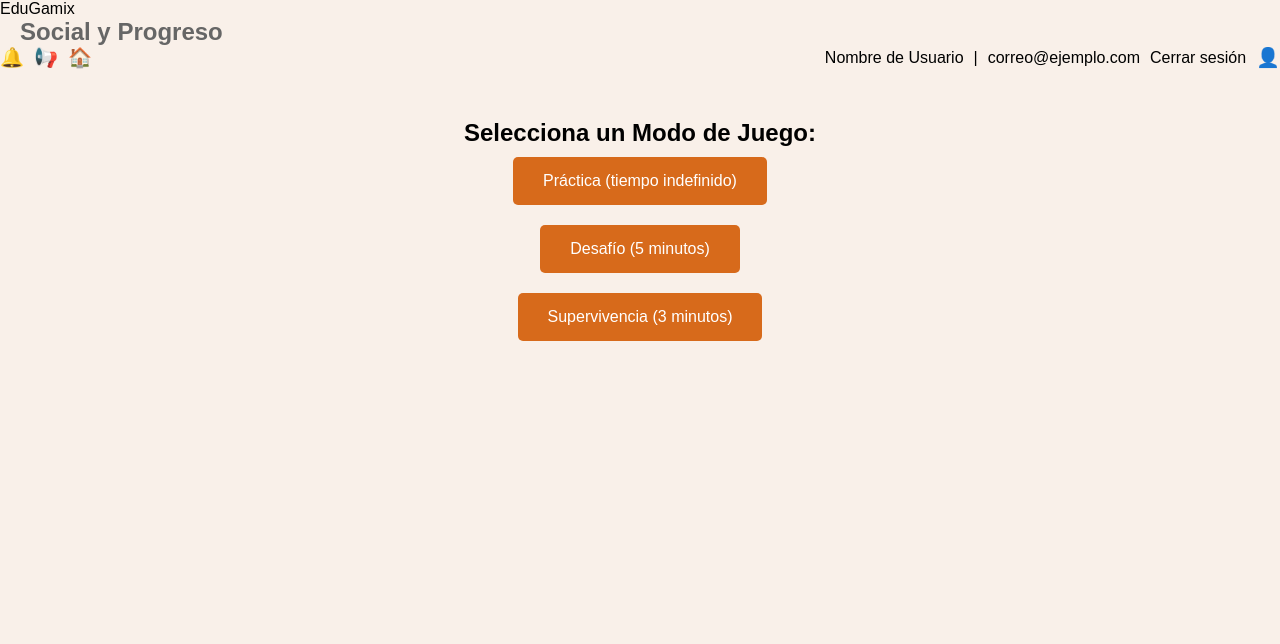
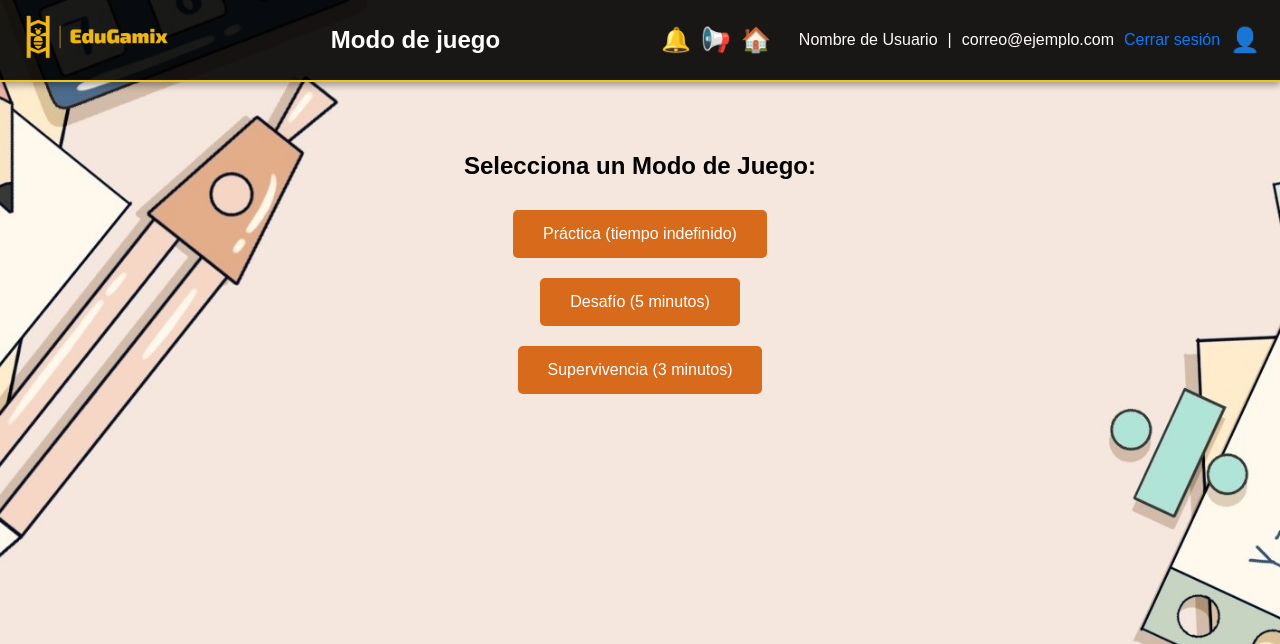
Before and after one commit to V-i-a-n-e-y/EduGamix-EVA, a PHP site: the page made by public/modo juego n1.html in a window 1280 px wide. Shown: the top 644 px of the page. Run offline with PHP 8.4, Linux system fonts and the light colour scheme.

Commit message:
logovinculos

```diff
--- a/public/ini2.css
+++ b/public/ini2.css
@@ -27,7 +27,7 @@
 }
 
 .logo img {
-    width: 50px;
+    width: 150px;
     height: auto;
 }
 
--- a/public/ini2.html
+++ b/public/ini2.html
@@ -12,7 +12,9 @@
 <body>
 <header>
     <div class="logo">
-        <img src="img/logo.jpg" alt="Logo" /> EduGamix
+        <a href="quienes somos.html" target="_blank">
+            <img src="img/EduGamix.jpg" alt="EduGamix Logo" height="150">
+        </a>
     </div>
     <h1>Social y progreso</h1>
     <div class="user-info">
--- a/public/inicio.html
+++ b/public/inicio.html
@@ -10,8 +10,11 @@
     <!-- Encabezado -->
     <header>
         <div class="logo">
-            <img src="img/EduGamix.jpg" alt="EduGamix Logo" height="10">
+            <a href="quienes somos.html" target="_blank">
+                <img src="img/EduGamix.jpg" alt="EduGamix Logo" height="150">
+            </a>
         </div>
+
         <h1> Inicio</h1>
         <div class="user-info">
             <span class="icon" title="Notificaciones" onclick="alert('Notificaciones');">🔔</span>
--- a/public/miespacio.css
+++ b/public/miespacio.css
@@ -37,7 +37,7 @@
 }
 
 .logo img {
-    width: 50px;
+    width: 150px;
     height: auto;
 }
 
--- a/public/modo juego n1.css
+++ b/public/modo juego n1.css
@@ -1,46 +1,149 @@
-* {
-    box-sizing: border-box;
+/* Fondo general */
+body {
     margin: 0;
-    padding: 0;
+    font-family: 'Roboto', sans-serif;
+    background-image: url('img/fond0.jpg'); /* Ruta a la imagen de fondo */
+    background-size: cover;
+    background-repeat: no-repeat;
+    background-attachment: fixed;
 }
 
-body {
-    font-family: Arial, sans-serif;
-    background-color: #f9f9f9;
-}
-
+/* Encabezado */
 header {
-    background-color: #ffffff;
-    padding: 10px 20px;
-    border-bottom: 3px solid #fdd835;
+    background-color: #fff;
+    padding: 20px;
     display: flex;
     align-items: center;
+    justify-content: space-between;
+    border-bottom: 2px solid #f1c40f;
 }
 
 .logo {
+    font-size: 1.5em;
     font-weight: bold;
-    color: #333;
-    font-size: 1.5em;
-}
-
-h1 {
-    font-size: 1.5em;
-    color: #666;
-    margin-left: 20px;
-}
-
-.user-info {
-    margin-left: auto;
     display: flex;
     align-items: center;
     gap: 10px;
 }
 
-.icon {
-    font-size: 1.2em;
+.logo img {
+    width: 150px;
+    height: auto;
+}
+
+h1 {
+    font-size: 1.8em;
+    color: rgb(255, 255, 255);
+}
+
+.user-info {
+    display: flex;
+    align-items: center;
+    gap: 15px;
+}
+
+.user-info .icon {
+    font-size: 1.5em;
     cursor: pointer;
 }
 
+/* Contenedor principal */
+.main-container {
+    display: flex;
+    justify-content: space-around;
+    align-items: center;
+    margin: 20px;
+}
+
+/* Estilo del avatar */
+.avatar {
+    flex-grow: 1;
+    margin: 10px;
+    text-align: center;
+}
+
+/* Estilo del contenido */
+.content {
+    flex-grow: 3;
+    background: white;
+    margin: 10px;
+    padding: 20px;
+    box-shadow: 0 4px 8px rgba(0,0,0,0.1);
+}
+
+/* Botones generales */
+button {
+    padding: 10px 20px;
+    background-color: #d76a1c;
+    color: white;
+    border: none;
+    border-radius: 5px;
+    cursor: pointer;
+    transition: background-color 0.3s ease;
+}
+
+button:hover {
+    background-color: #b85a10;
+}
+
+button:active {
+    transform: scale(0.98);
+}
+
+/* Estilo para mostrar el nombre y correo */
+.user-section {
+    display: flex;
+    align-items: center;
+    font-size: 14px;
+    color: #131313;
+    margin: 10px 0;
+}
+
+.user-section span {
+    margin: 0 5px;
+}
+
+/* Estilos para el encabezado */
+header {
+    background-color: #fff;
+    padding: 40px;
+    display: flex;
+    align-items: center;
+    justify-content: space-between;
+    border-bottom: 2px solid #f1c40f;
+}
+
+/* Estilo para el logo en el header */
+.logo {
+    font-size: 1.5em;
+    font-weight: bold;
+}
+
+/* Estilo para los títulos */
+h1 {
+    font-size: 1.5em;
+    color: #fffefe;
+}
+
+/* Estilos para la sección de usuario */
+.user-info {
+    display: flex;
+    align-items: center;
+    gap: 10px;
+    font-size: 1em;
+    color: #fffafa;
+}
+
+.logout-link {
+    font-size: 1em;
+    color: #007bff;
+    text-decoration: none;
+    cursor: pointer;
+}
+
+.logout-link:hover {
+    text-decoration: underline;
+}
 
 
 body {
@@ -79,3 +182,57 @@
 button:hover {
     background-color: #d76a1c;
 }
+<stile>
+    body {
+        font-family: Arial, sans-serif;
+        margin: 0;
+        padding: 0;
+        background: linear-gradient(135deg, #f9d423, #ff4e50, #1c92d2);
+        background-size: 400% 400%;
+        animation: gradientBackground 10s ease infinite;
+        color: #333;
+    }
+
+    @keyframes gradientBackground {
+        0% {
+            background-position: 0% 50%;
+        }
+        50% {
+            background-position: 100% 50%;
+        }
+        100% {
+            background-position: 0% 50%;
+        }
+    }
+
+    header {
+        background-color: rgba(0, 0, 0, 0.9); /* Fondo translúcido */
+        color: white;
+        padding: 10px 20px;
+        display: flex;
+        justify-content: space-between;
+        align-items: center;
+        box-shadow: 0px 4px 6px rgba(0, 0, 0, 0.3);
+    }
+
+    .main-content {
+        padding: 20px;
+        background: rgba(255, 255, 255, 0.9); /* Fondo blanco translúcido */
+        border-radius: 10px;
+        box-shadow: 0px 4px 6px rgba(0, 0, 0, 0.2);
+        margin: 20px;
+    }
+
+    .progress-road {
+        margin: 20px 0;
+    }
+
+    .road {
+        display: flex;
+        justify-content: space-between;
+        align-items: center;
+    }
+
+    .road-point p {
+        color: #555;
+    }
--- a/public/modo juego n1.html
+++ b/public/modo juego n1.html
@@ -8,8 +8,13 @@
 </head>
 <body>
     <!-- Encabezado -->
-     <div img src="img/logo.jpg">EduGamix</div>
-        <h1>Social y Progreso</h1>
+    <header>
+        <div class="logo">
+            <a href="quienes somos.html" target="_blank">
+                <img src="img/EduGamix.jpg" alt="EduGamix Logo" height="150">
+            </a>
+        </div>
+        <h1>Modo de juego</h1>
         <div class="user-info">
             <span class="icon" title="Notificaciones" onclick="alert('Notificaciones');">🔔</span>
             <span class="icon" title="Difusión" onclick="window.location.href='ini2.html';">📢</span>
@@ -22,11 +27,6 @@
             <span class="icon" title="Perfil" onclick="window.location.href='miespacio.html';">👤</span>
         </div>
     </header>
-
-
-    </style>
-</head>
-<body>
 
 <div class="container">
     <h2>Selecciona un Modo de Juego:</h2>
--- a/public/quienes somos.css
+++ b/public/quienes somos.css
@@ -23,7 +23,7 @@
     font-size: 1.5em;
 
 }.logo img {
-    height: 60px;
+    height: 150px;
 }
 
 
--- a/public/quienes somos.html
+++ b/public/quienes somos.html
@@ -10,7 +10,9 @@
     <!-- Encabezado -->
     <header>
         <div class="logo">
-            <img src="img/EduGamix.jpg" alt="EduGamix Logo" height="60">
+            <a href="quienes somos.html" target="_blank">
+                <img src="img/EduGamix.jpg" alt="EduGamix Logo" height="150">
+            </a>
         </div>
         <h1> Sobre nosotros</h1>
         <div class="user-info">
```
Also changed, not shown: public/inicio.css (+12 -1 lines), public/miespacio.html (+5 -2 lines), public/nivel 1.css (+69 -13 lines), public/nivel 1.html (+9 -12 lines).
